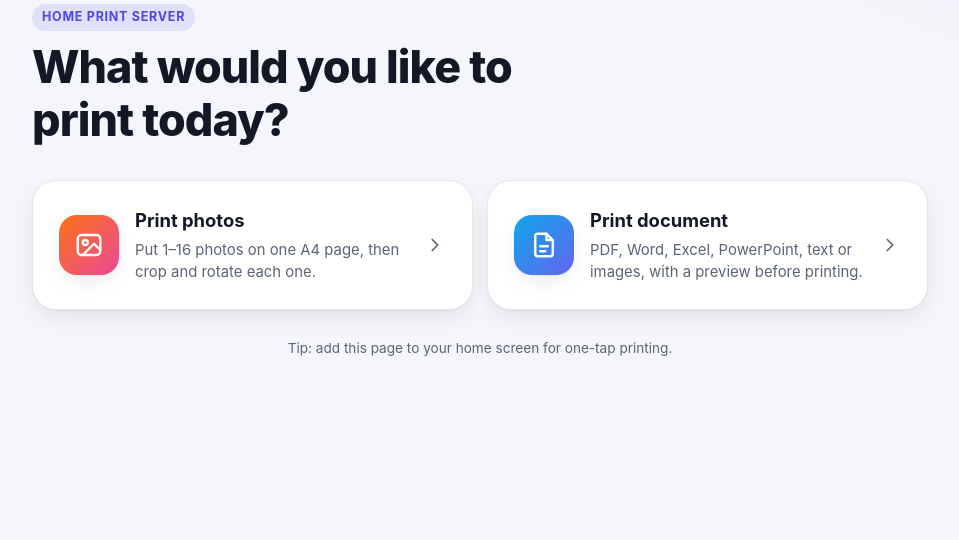
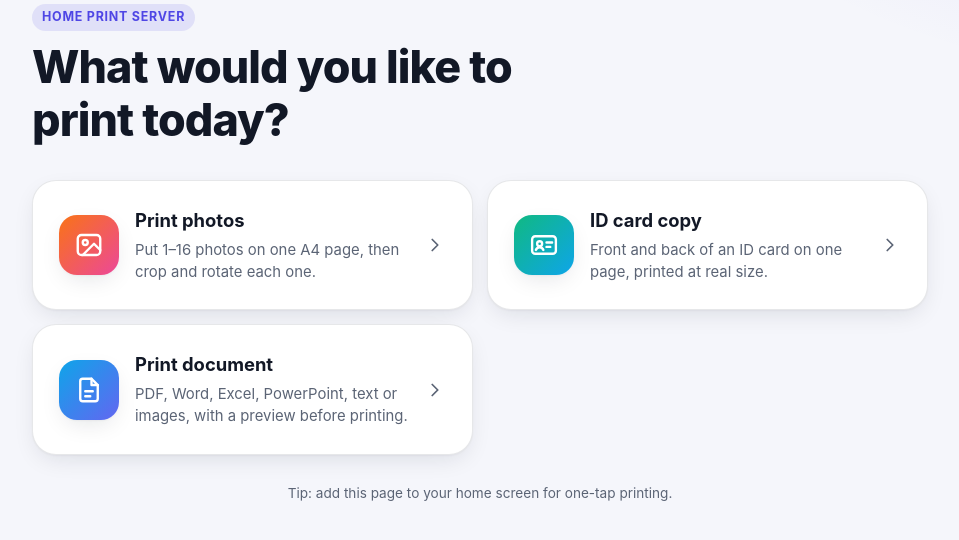
Before and after one commit to msaurabh50702/print-server, a Flask app: page / in a window 1280 px wide. Shown: the part 118-658 px from the top of the page, without its empty margins (160-1119 px from the left). Run offline with Flask 3, Linux system fonts and the light colour scheme; parts of the project's set-up code (start-up, migrations or seed data) failed here and were passed over.

Commit message:
Add ID card copy option
Photograph or upload the front and back of an ID card, crop each side
in the editor (locked to the ID-1 card shape), and print both on one A4
page at real size (85.6 x 54 mm), front in the top half and back in the
bottom half, with an optional cutting guide.

- New /id-card page and /api/id-card/{print,pdf} endpoints
- compose_id_card() in photos.py
- Editor markup moved to a shared _editor.html partial; "Fill all" is
  only shown where it applies
- Home screen entry, README and tests

```diff
--- a/printserver/app.py
+++ b/printserver/app.py
@@ -81,6 +81,11 @@ def create_app(config=None):
                  "page_w_mm": photos.A4_MM[0]}
         return render_template("photos.html", layouts=layouts, sheet=sheet)
 
+    @app.get("/id-card")
+    def id_card_page():
+        card = {"w_mm": photos.ID_CARD_MM[0], "h_mm": photos.ID_CARD_MM[1]}
+        return render_template("idcard.html", card=card)
+
     @app.get("/document")
     def document_page():
         return render_template("document.html", accept=",".join(sorted(documents.ALLOWED_EXTS)))
@@ -129,6 +134,33 @@ def create_app(config=None):
         copies = int_arg(request.form.get("copies"), 1, 1, 99)
         job = submit(pdf_path, copies=copies, title="Photos")
         return jsonify(job=job)
+
+    def compose_id_card_request():
+        front, back = request.files.get("front"), request.files.get("back")
+        if not front and not back:
+            raise printing.PrintError("Add a photo of the card first")
+        outline = request.form.get("outline", "1") != "0"
+        try:
+            page = photos.compose_id_card(
+                front.stream if front else None, back.stream if back else None,
+                app.config["PHOTO_DPI"], outline)
+        except (ValueError, OSError) as exc:
+            raise printing.PrintError(f"Could not read photo: {exc}")
+        _, path = new_job_dir()
+        pdf_path = path / "document.pdf"
+        photos.save_pdf(page, pdf_path, app.config["PHOTO_DPI"])
+        return pdf_path
+
+    @app.post("/api/id-card/pdf")
+    def id_card_pdf():
+        return send_file(compose_id_card_request(), mimetype="application/pdf",
+                         as_attachment=True, download_name="id-card.pdf")
+
+    @app.post("/api/id-card/print")
+    def id_card_print():
+        pdf_path = compose_id_card_request()
+        copies = int_arg(request.form.get("copies"), 1, 1, 99)
+        return jsonify(job=submit(pdf_path, copies=copies, title="ID card copy"))
 
     @app.post("/api/documents")
     def upload_document():
--- a/printserver/photos.py
+++ b/printserver/photos.py
@@ -1,5 +1,5 @@
 """Photo sheet layouts and A4 page composition."""
-from PIL import Image, ImageOps
+from PIL import Image, ImageDraw, ImageOps
 
 A4_MM = (210.0, 297.0)
 MM_PER_INCH = 25.4
@@ -71,3 +71,35 @@ def compose_sheet(layout_id, images, margin_mm, gap_mm, dpi=300, fit="fill"):
 
 def save_pdf(page, path, dpi=300):
     page.save(path, "PDF", resolution=dpi)
+
+
+# ISO/IEC 7810 ID-1: bank cards, driving licences, most national ID cards.
+ID_CARD_MM = (85.6, 54.0)
+
+
+def compose_id_card(front, back=None, dpi=300, outline=True):
+    """Place an ID card's front and back at real size on an A4 page.
+
+    front/back: file-like or path, already cropped to the card. The front is
+    centred in the top half of the page and the back in the bottom half, like
+    a photocopier's ID-copy mode.
+    """
+    page = Image.new("RGB", (_mm_to_px(A4_MM[0], dpi), _mm_to_px(A4_MM[1], dpi)), "white")
+    card_w, card_h = _mm_to_px(ID_CARD_MM[0], dpi), _mm_to_px(ID_CARD_MM[1], dpi)
+    x = (page.width - card_w) // 2
+    half = page.height // 2
+    for source, top in ((front, 0), (back, half)):
+        if source is None:
+            continue
+        with Image.open(source) as img:
+            img = ImageOps.exif_transpose(img).convert("RGB")
+            img = ImageOps.fit(img, (card_w, card_h), Image.LANCZOS)
+        y = top + (half - card_h) // 2
+        page.paste(img, (x, y))
+        if outline:
+            # Thin grey cutting guide just outside the card.
+            pad = max(1, dpi // 150)
+            ImageDraw.Draw(page).rectangle(
+                [x - pad, y - pad, x + card_w + pad - 1, y + card_h + pad - 1],
+                outline=(170, 170, 170), width=pad)
+    return page
--- a/printserver/static/css/style.css
+++ b/printserver/static/css/style.css
@@ -426,3 +426,30 @@ button { cursor: pointer; }
 @media (prefers-reduced-motion: reduce) {
   *, *::before, *::after { animation-duration: .01ms !important; animation-iteration-count: 1 !important; transition-duration: .01ms !important; }
 }
+
+/* ==========================================================================
+   ID card copy
+   ========================================================================== */
+.choice-icon.idcard { background: linear-gradient(135deg, #10b981, #0ea5e9); }
+.id-tip { margin: 16px 0 18px; }
+.id-sheet { grid-template-rows: 1fr 1fr; }
+.id-half { display: grid; place-items: center; }
+.id-half + .id-half { border-top: 1px dashed #e3e6ef; }
+.id-slot {
+  /* Card width as a share of the A4 width, so the preview is to scale. */
+  width: calc(var(--card-w) / 210 * 100%);
+  min-width: 120px;
+  aspect-ratio: var(--card-w) / var(--card-h);
+  display: grid; place-items: center; overflow: hidden; padding: 0;
+  border: 1.5px dashed #c7cbe0; border-radius: 6px; background: #f6f7fc; color: #7c83a0;
+  transition: background .15s, border-color .15s, color .15s;
+}
+.id-slot:hover { border-color: var(--accent); color: var(--accent); background: #eef0ff; }
+.id-empty { display: grid; justify-items: center; gap: 4px; font-size: .8rem; font-weight: 600; }
+.id-slot .plus {
+  display: grid; place-items: center; width: 30px; height: 30px; border-radius: 50%;
+  background: #fff; box-shadow: 0 2px 6px rgb(16 24 40 / .12); font-size: 1.1rem;
+}
+.id-slot.filled { border: 1px solid #c7cbe0; background: #fff; }
+.id-slot img { width: 100%; height: 100%; object-fit: cover; display: block; animation: fade-in .3s var(--ease); }
+.id-size { text-align: center; margin-top: 10px; font-size: .82rem; }
--- a/printserver/static/js/editor.js
+++ b/printserver/static/js/editor.js
@@ -109,7 +109,8 @@ class PhotoEditor {
     });
   }
 
-  /* opts: { file, state, aspect, isNew, onDone(result), onAll(result), onRemove(), onReplace(), onCancel() } */
+  /* opts: { file, state, aspect, isNew, onDone(result), onAll(result)?, onRemove(), onReplace(), onCancel() }
+     "Fill all" is only shown when onAll is given. */
   async open(opts) {
     this.opts = opts;
     this.aspect = opts.aspect;
@@ -120,6 +121,7 @@ class PhotoEditor {
     this.lockBtn.setAttribute("aria-pressed", String(this.state.locked));
     document.getElementById("ed-remove").hidden = !!opts.isNew;
     document.getElementById("ed-replace").hidden = !!opts.isNew;
+    document.getElementById("ed-all").hidden = !opts.onAll;
     this.modal.hidden = false;
     this.modal.classList.add("loading");
     this.ctx.clearRect(0, 0, this.canvas.width, this.canvas.height);
--- a/printserver/templates/icons.html
+++ b/printserver/templates/icons.html
@@ -16,6 +16,7 @@
   "grid": '<rect x="4" y="3" width="16" height="18" rx="2"/><path d="M12 3v18M4 12h16"/>',
   "check": '<path d="m5 12 5 5 9-10"/>',
   "x": '<path d="M6 6l12 12M18 6 6 18"/>',
+  "id-card": '<rect x="2.5" y="5" width="19" height="14" rx="2.5"/><circle cx="8.5" cy="11" r="2"/><path d="M5.5 16c.6-1.6 1.7-2.2 3-2.2s2.4.6 3 2.2M14 10h4.5M14 13.5h3"/>',
   "open": '<path d="M14 4h6v6M20 4l-9 9M18 14v5a1 1 0 0 1-1 1H5a1 1 0 0 1-1-1V7a1 1 0 0 1 1-1h5"/>',
 } -%}
 {% macro icon(name, cls="icon") -%}
--- a/printserver/templates/index.html
+++ b/printserver/templates/index.html
@@ -14,6 +14,14 @@
     </span>
     <span class="chev">{{ icon("back") }}</span>
   </a>
+  <a class="choice" href="{{ url_for('id_card_page') }}">
+    <span class="choice-icon idcard">{{ icon("id-card") }}</span>
+    <span class="choice-text">
+      <strong>ID card copy</strong>
+      <span>Front and back of an ID card on one page, printed at real size.</span>
+    </span>
+    <span class="chev">{{ icon("back") }}</span>
+  </a>
   <a class="choice" href="{{ url_for('document_page') }}">
     <span class="choice-icon docs">{{ icon("doc") }}</span>
     <span class="choice-text">
```
Also changed, not shown: printserver/static/js/idcard.js (added, +99 -0 lines), printserver/templates/_editor.html (added, +23 -0 lines), printserver/templates/idcard.html (added, +56 -0 lines), printserver/templates/photos.html (+1 -22 lines), tests/test_app.py (+44 -2 lines), README.md.
